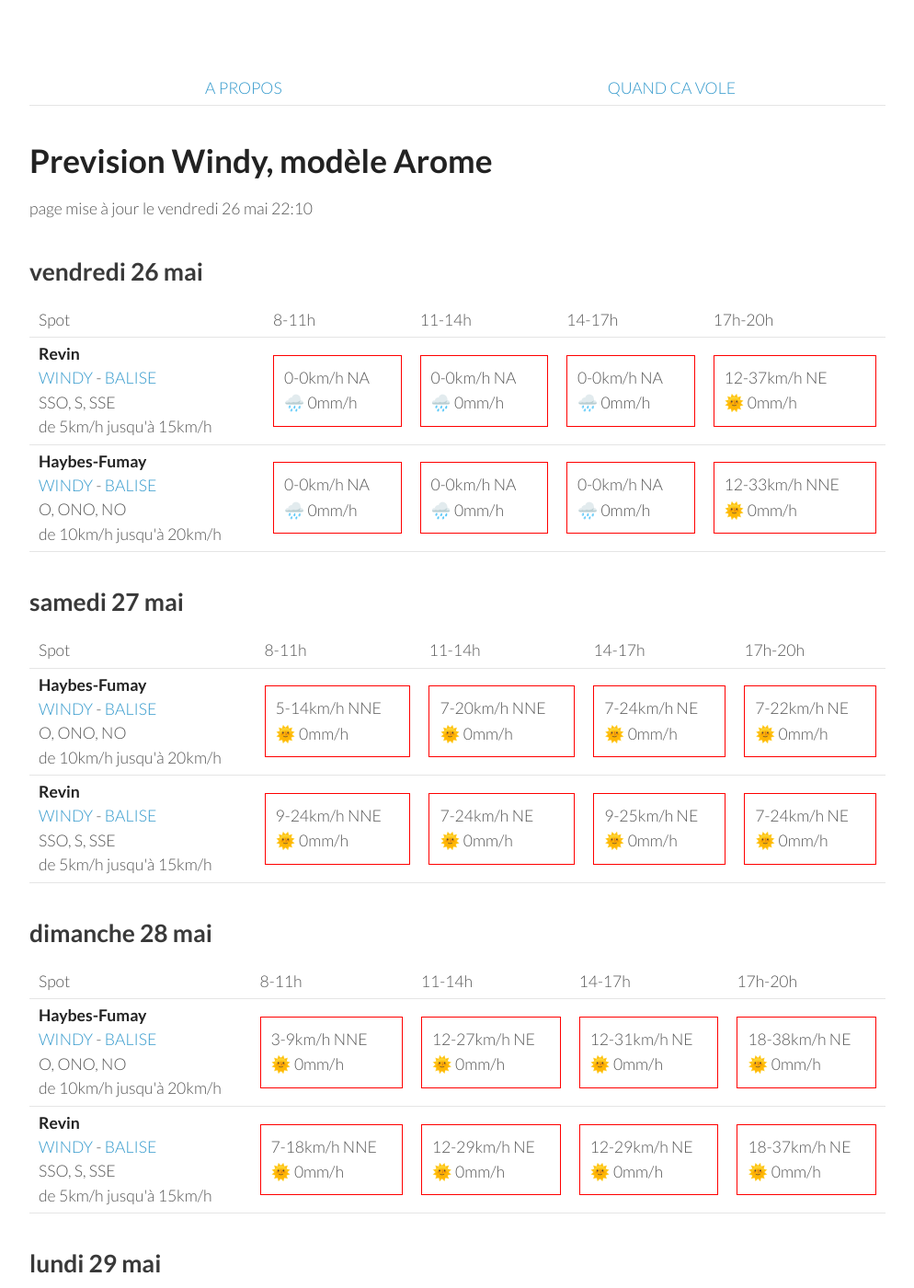
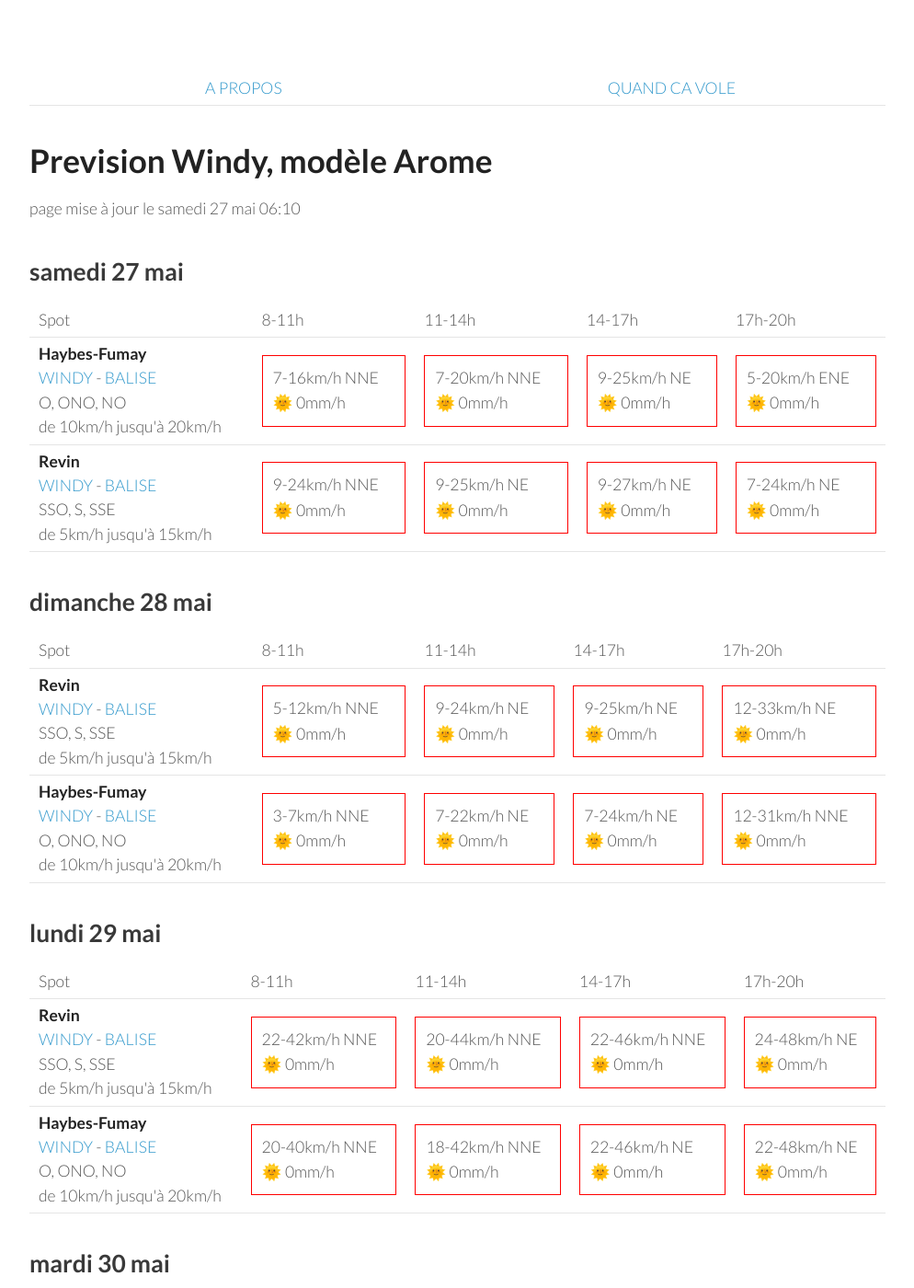
Before and after one commit to parapente-dans-le-nord/parapente-dans-le-nord.github.io, a Jekyll site: the page built from ardennes.markdown, in a window 1280 px wide and 1400 px high. Shown: the whole window at 92% size, without its empty margins (26-1020 px from the left). Built offline with Jekyll 4.4.1, drawn with Linux system fonts in a browser that asks for light colours; some of the changed text lies outside the part shown.

Commit message:
update index.markdown

```diff
--- a/ardennes.markdown
+++ b/ardennes.markdown
@@ -7,42 +7,8 @@ title:  "Tous les spots"
 {: .links}
 
 # Prevision Windy, modèle Arome
-page mise à jour le vendredi 26 mai 22:10
+page mise à jour le samedi 27 mai 06:10
 
-## vendredi 26 mai
-
-{::nomarkdown}
-<table>
-  <tbody>
-    <tr>
-      <td>Spot</td>
-      <td>8-11h</td>
-      <td>11-14h</td>
-      <td>14-17h</td>
-      <td>17h-20h</td>
-    </tr>
-<tr>
-        <td><strong>Revin</strong><br><a href="https://windy.com/49.948/4.625?49.543,4.625,8">WINDY</a> - <span class=""><a href="http://www.balisemeteo.com/balise.php?idBalise=5019">BALISE</a> </span><br> <span class="vent-favorable">SSO, S, SSE</span><br><span class="force-vent">de 5km/h jusqu'à 15km/h</span> </td>
-
-            <td><div class="not-flyable"><p>0-0km/h NA</p><p>🌧️ 0mm/h</p></div></td>
-            <td><div class="not-flyable"><p>0-0km/h NA</p><p>🌧️ 0mm/h</p></div></td>
-            <td><div class="not-flyable"><p>0-0km/h NA</p><p>🌧️ 0mm/h</p></div></td>
-            <td><div class="not-flyable"><p>12-37km/h NE</p><p>🌞 0mm/h</p></div></td>
-
-    </tr>
-<tr>
-        <td><strong>Haybes-Fumay</strong><br><a href="https://windy.com/49.998/4.715?49.913,4.738,10">WINDY</a> - <span class=""><a href="http://www.balisemeteo.com/balise.php?idBalise=104">BALISE</a> </span><br> <span class="vent-favorable">O, ONO, NO</span><br><span class="force-vent">de 10km/h jusqu'à 20km/h</span> </td>
-
-            <td><div class="not-flyable"><p>0-0km/h NA</p><p>🌧️ 0mm/h</p></div></td>
-            <td><div class="not-flyable"><p>0-0km/h NA</p><p>🌧️ 0mm/h</p></div></td>
-            <td><div class="not-flyable"><p>0-0km/h NA</p><p>🌧️ 0mm/h</p></div></td>
-            <td><div class="not-flyable"><p>12-33km/h NNE</p><p>🌞 0mm/h</p></div></td>
-
-    </tr>
-
-</tbody>
-</table>
-{:/}
 ## samedi 27 mai
 
 {::nomarkdown}
@@ -58,10 +24,10 @@ page mise à jour le vendredi 26 mai 22:10
 <tr>
         <td><strong>Haybes-Fumay</strong><br><a href="https://windy.com/49.998/4.715?49.913,4.738,10">WINDY</a> - <span class=""><a href="http://www.balisemeteo.com/balise.php?idBalise=104">BALISE</a> </span><br> <span class="vent-favorable">O, ONO, NO</span><br><span class="force-vent">de 10km/h jusqu'à 20km/h</span> </td>
 
-            <td><div class="not-flyable"><p>5-14km/h NNE</p><p>🌞 0mm/h</p></div></td>
+            <td><div class="not-flyable"><p>7-16km/h NNE</p><p>🌞 0mm/h</p></div></td>
             <td><div class="not-flyable"><p>7-20km/h NNE</p><p>🌞 0mm/h</p></div></td>
-            <td><div class="not-flyable"><p>7-24km/h NE</p><p>🌞 0mm/h</p></div></td>
-            <td><div class="not-flyable"><p>7-22km/h NE</p><p>🌞 0mm/h</p></div></td>
+            <td><div class="not-flyable"><p>9-25km/h NE</p><p>🌞 0mm/h</p></div></td>
+            <td><div class="not-flyable"><p>5-20km/h ENE</p><p>🌞 0mm/h</p></div></td>
 
 
     </tr>
@@ -69,8 +35,8 @@ page mise à jour le vendredi 26 mai 22:10
         <td><strong>Revin</strong><br><a href="https://windy.com/49.948/4.625?49.543,4.625,8">WINDY</a> - <span class=""><a href="http://www.balisemeteo.com/balise.php?idBalise=5019">BALISE</a> </span><br> <span class="vent-favorable">SSO, S, SSE</span><br><span class="force-vent">de 5km/h jusqu'à 15km/h</span> </td>
 
             <td><div class="not-flyable"><p>9-24km/h NNE</p><p>🌞 0mm/h</p></div></td>
-            <td><div class="not-flyable"><p>7-24km/h NE</p><p>🌞 0mm/h</p></div></td>
             <td><div class="not-flyable"><p>9-25km/h NE</p><p>🌞 0mm/h</p></div></td>
+            <td><div class="not-flyable"><p>9-27km/h NE</p><p>🌞 0mm/h</p></div></td>
             <td><div class="not-flyable"><p>7-24km/h NE</p><p>🌞 0mm/h</p></div></td>
 
 
@@ -92,22 +58,22 @@ page mise à jour le vendredi 26 mai 22:10
       <td>17h-20h</td>
     </tr>
 <tr>
-        <td><strong>Haybes-Fumay</strong><br><a href="https://windy.com/49.998/4.715?49.913,4.738,10">WINDY</a> - <span class=""><a href="http://www.balisemeteo.com/balise.php?idBalise=104">BALISE</a> </span><br> <span class="vent-favorable">O, ONO, NO</span><br><span class="force-vent">de 10km/h jusqu'à 20km/h</span> </td>
+        <td><strong>Revin</strong><br><a href="https://windy.com/49.948/4.625?49.543,4.625,8">WINDY</a> - <span class=""><a href="http://www.balisemeteo.com/balise.php?idBalise=5019">BALISE</a> </span><br> <span class="vent-favorable">SSO, S, SSE</span><br><span class="force-vent">de 5km/h jusqu'à 15km/h</span> </td>
 
-            <td><div class="not-flyable"><p>3-9km/h NNE</p><p>🌞 0mm/h</p></div></td>
-            <td><div class="not-flyable"><p>12-27km/h NE</p><p>🌞 0mm/h</p></div></td>
-            <td><div class="not-flyable"><p>12-31km/h NE</p><p>🌞 0mm/h</p></div></td>
-            <td><div class="not-flyable"><p>18-38km/h NE</p><p>🌞 0mm/h</p></div></td>
+            <td><div class="not-flyable"><p>5-12km/h NNE</p><p>🌞 0mm/h</p></div></td>
+            <td><div class="not-flyable"><p>9-24km/h NE</p><p>🌞 0mm/h</p></div></td>
+            <td><div class="not-flyable"><p>9-25km/h NE</p><p>🌞 0mm/h</p></div></td>
+            <td><div class="not-flyable"><p>12-33km/h NE</p><p>🌞 0mm/h</p></div></td>
 
 
     </tr>
 <tr>
-        <td><strong>Revin</strong><br><a href="https://windy.com/49.948/4.625?49.543,4.625,8">WINDY</a> - <span class=""><a href="http://www.balisemeteo.com/balise.php?idBalise=5019">BALISE</a> </span><br> <span class="vent-favorable">SSO, S, SSE</span><br><span class="force-vent">de 5km/h jusqu'à 15km/h</span> </td>
+        <td><strong>Haybes-Fumay</strong><br><a href="https://windy.com/49.998/4.715?49.913,4.738,10">WINDY</a> - <span class=""><a href="http://www.balisemeteo.com/balise.php?idBalise=104">BALISE</a> </span><br> <span class="vent-favorable">O, ONO, NO</span><br><span class="force-vent">de 10km/h jusqu'à 20km/h</span> </td>
 
-            <td><div class="not-flyable"><p>7-18km/h NNE</p><p>🌞 0mm/h</p></div></td>
-            <td><div class="not-flyable"><p>12-29km/h NE</p><p>🌞 0mm/h</p></div></td>
-            <td><div class="not-flyable"><p>12-29km/h NE</p><p>🌞 0mm/h</p></div></td>
-            <td><div class="not-flyable"><p>18-37km/h NE</p><p>🌞 0mm/h</p></div></td>
+            <td><div class="not-flyable"><p>3-7km/h NNE</p><p>🌞 0mm/h</p></div></td>
+            <td><div class="not-flyable"><p>7-22km/h NE</p><p>🌞 0mm/h</p></div></td>
+            <td><div class="not-flyable"><p>7-24km/h NE</p><p>🌞 0mm/h</p></div></td>
+            <td><div class="not-flyable"><p>12-31km/h NNE</p><p>🌞 0mm/h</p></div></td>
 
 
     </tr>
@@ -140,10 +106,10 @@ page mise à jour le vendredi 26 mai 22:10
 <tr>
         <td><strong>Haybes-Fumay</strong><br><a href="https://windy.com/49.998/4.715?49.913,4.738,10">WINDY</a> - <span class=""><a href="http://www.balisemeteo.com/balise.php?idBalise=104">BALISE</a> </span><br> <span class="vent-favorable">O, ONO, NO</span><br><span class="force-vent">de 10km/h jusqu'à 20km/h</span> </td>
 
-            <td><div class="not-flyable"><p>20-42km/h NNE</p><p>🌞 0mm/h</p></div></td>
+            <td><div class="not-flyable"><p>20-40km/h NNE</p><p>🌞 0mm/h</p></div></td>
             <td><div class="not-flyable"><p>18-42km/h NNE</p><p>🌞 0mm/h</p></div></td>
             <td><div class="not-flyable"><p>22-46km/h NE</p><p>🌞 0mm/h</p></div></td>
-            <td><div class="not-flyable"><p>24-48km/h NE</p><p>🌞 0mm/h</p></div></td>
+            <td><div class="not-flyable"><p>22-48km/h NE</p><p>🌞 0mm/h</p></div></td>
 
 
     </tr>
@@ -166,8 +132,8 @@ page mise à jour le vendredi 26 mai 22:10
 <tr>
         <td><strong>Revin</strong><br><a href="https://windy.com/49.948/4.625?49.543,4.625,8">WINDY</a> - <span class=""><a href="http://www.balisemeteo.com/balise.php?idBalise=5019">BALISE</a> </span><br> <span class="vent-favorable">SSO, S, SSE</span><br><span class="force-vent">de 5km/h jusqu'à 15km/h</span> </td>
 
-            <td><div class="not-flyable"><p>18-38km/h NNE</p><p>🌞 0mm/h</p></div></td>
-            <td><div class="not-flyable"><p>20-40km/h NNE</p><p>🌞 0mm/h</p></div></td>
+            <td><div class="not-flyable"><p>20-42km/h NNE</p><p>🌞 0mm/h</p></div></td>
+            <td><div class="not-flyable"><p>22-46km/h NNE</p><p>🌞 0mm/h</p></div></td>
             <td><div class="not-flyable"><p>20-44km/h NE</p><p>🌞 0mm/h</p></div></td>
             <td><div class="not-flyable"><p>22-46km/h NE</p><p>🌞 0mm/h</p></div></td>
 
@@ -176,8 +142,8 @@ page mise à jour le vendredi 26 mai 22:10
 <tr>
         <td><strong>Haybes-Fumay</strong><br><a href="https://windy.com/49.998/4.715?49.913,4.738,10">WINDY</a> - <span class=""><a href="http://www.balisemeteo.com/balise.php?idBalise=104">BALISE</a> </span><br> <span class="vent-favorable">O, ONO, NO</span><br><span class="force-vent">de 10km/h jusqu'à 20km/h</span> </td>
 
-            <td><div class="not-flyable"><p>18-37km/h NE</p><p>🌞 0mm/h</p></div></td>
-            <td><div class="not-flyable"><p>18-40km/h NNE</p><p>🌞 0mm/h</p></div></td>
+            <td><div class="not-flyable"><p>20-40km/h NE</p><p>🌞 0mm/h</p></div></td>
+            <td><div class="not-flyable"><p>20-44km/h NNE</p><p>🌞 0mm/h</p></div></td>
             <td><div class="not-flyable"><p>20-42km/h NE</p><p>🌞 0mm/h</p></div></td>
             <td><div class="not-flyable"><p>22-46km/h NE</p><p>🌞 0mm/h</p></div></td>
 
```
